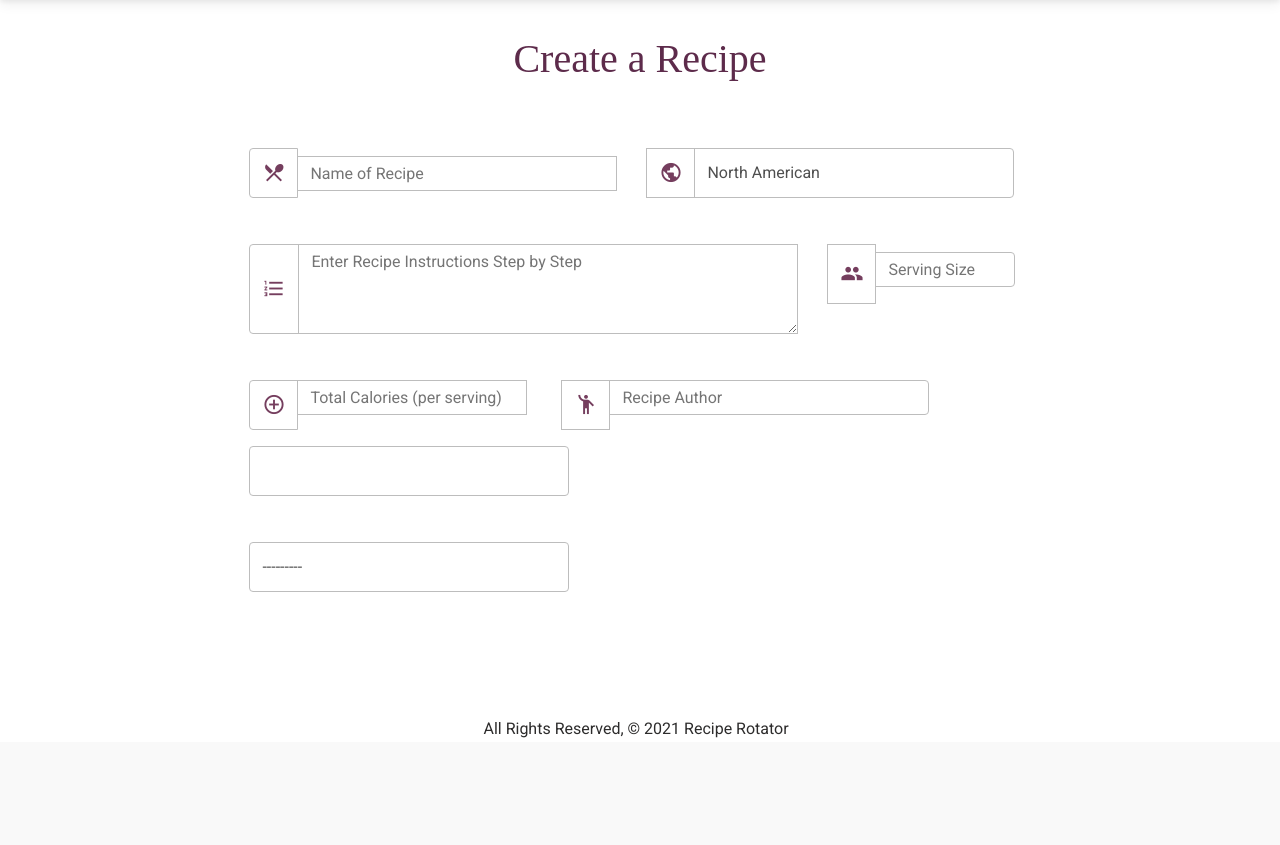
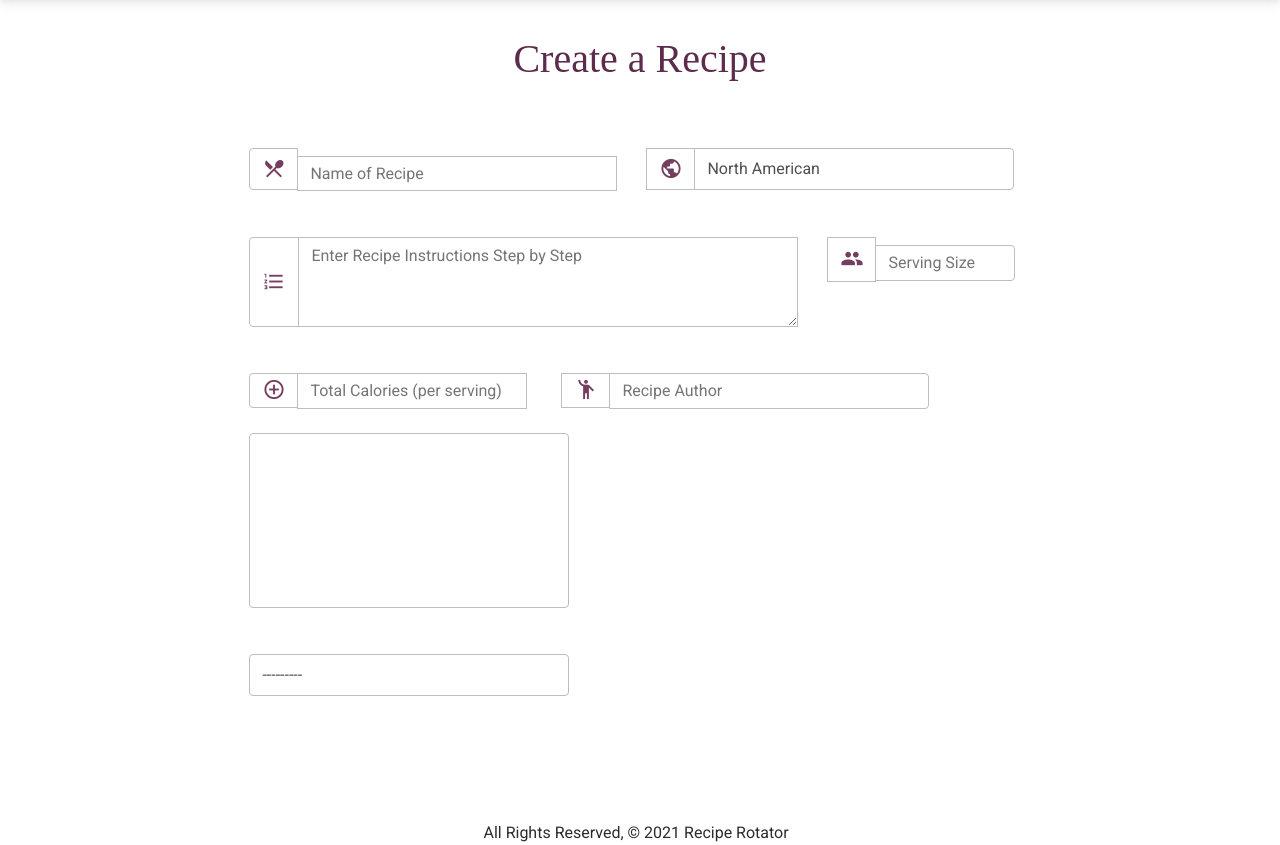
Before and after one commit to oleomark/RecipeRotator, a Django app: page /recipes/create/ in a window 1280 px wide; the page is wider, and only the part inside the window is pictured. Shown: the part 85-930 px from the top of that part. Before the commit the page ends 823 px from the top of that part, so only its background shows below. Run offline with Django 3.2, Linux system fonts and the light colour scheme; the visitor is signed in with stand-in values (Sample User, id 1); data comes from the database, SQL or seed files in the repository; data that the repository does not hold is empty; some libraries are stand-ins or nearby versions; some web fonts are replaced.

Commit message:
fixes small bugs with coloring/sizing

```diff
--- a/main_app/static/css/style.css
+++ b/main_app/static/css/style.css
@@ -131,18 +131,18 @@ span {
   margin-top: 30px;
   color:#753e5e !important;
    font-size: 23px;
-   height: 50px;
+   height: 35px;
 }
  .food-name-icon {
    color:#753e5e !important;
    font-size: 23px;
-   height: 50px;
+   height: 42px;
  }
  .author-name-icon {
     margin-top: 30px;
     color:#753e5e !important;
    font-size: 23px;
-   height: 50px;
+   height: 35px;
  }
 .directions-icon  {
   color:#753e5e !important;
@@ -153,13 +153,13 @@ span {
 .serving-icon {
   color:#753e5e !important;
    font-size: 23px;
-   height: 60px;
+   height: 45px;
 }
  .food-name-input {
-   height: 50px !important;
+   height: 42px !important;
    max-width: 320px !important;
-     margin-right: 30px;
-     margin-bottom: 30px;
+  margin-right: 30px;
+  margin-bottom: 30px;
  }
 .directions-input {
   min-height: 90px !important;
@@ -392,9 +392,9 @@ background: rgb(227, 195, 218);
 border: 3px solid rgb(104, 36, 85);
 }
 
-.review-form, option {
+/* .review-form, option {
   color: white;
-}
+} */
 .review-table-sub {
   color:rgb(101, 41, 79);
   text-align: center;
--- a/main_app/templates/main_app/recipe_form.html
+++ b/main_app/templates/main_app/recipe_form.html
@@ -14,6 +14,7 @@
       aria-describedby="basic-addon1" {{form.name}}
 
       <span class="input-group-text material-icons food-name-icon" id="basic-addon1">public</span>
+
       <select type="text" class="form-control food-name-input" placeholder="Select Cuisine" aria-label="Select Cuisine"
       aria-describedby="basic-addon1" {{form.cuisine}}
         {% comment %} <option>Select Cuisine</option>
@@ -36,7 +37,7 @@
     </div>
     <div class="input-group mb-3">
       <select type="text" class="form-control food-name-input" placeholder="Select Ingredients" aria-label="Select Ingredients"
-        aria-describedby="basic-addon1" {{form.ingredients}}
+        aria-describedby="basic-addon1" style="min-height: 175px;" {{form.ingredients}}
           {% comment %} <option>Select Ingredients</option>
           <option>{{form.ingredients}}</option> {% endcomment %}
       </div>
```
